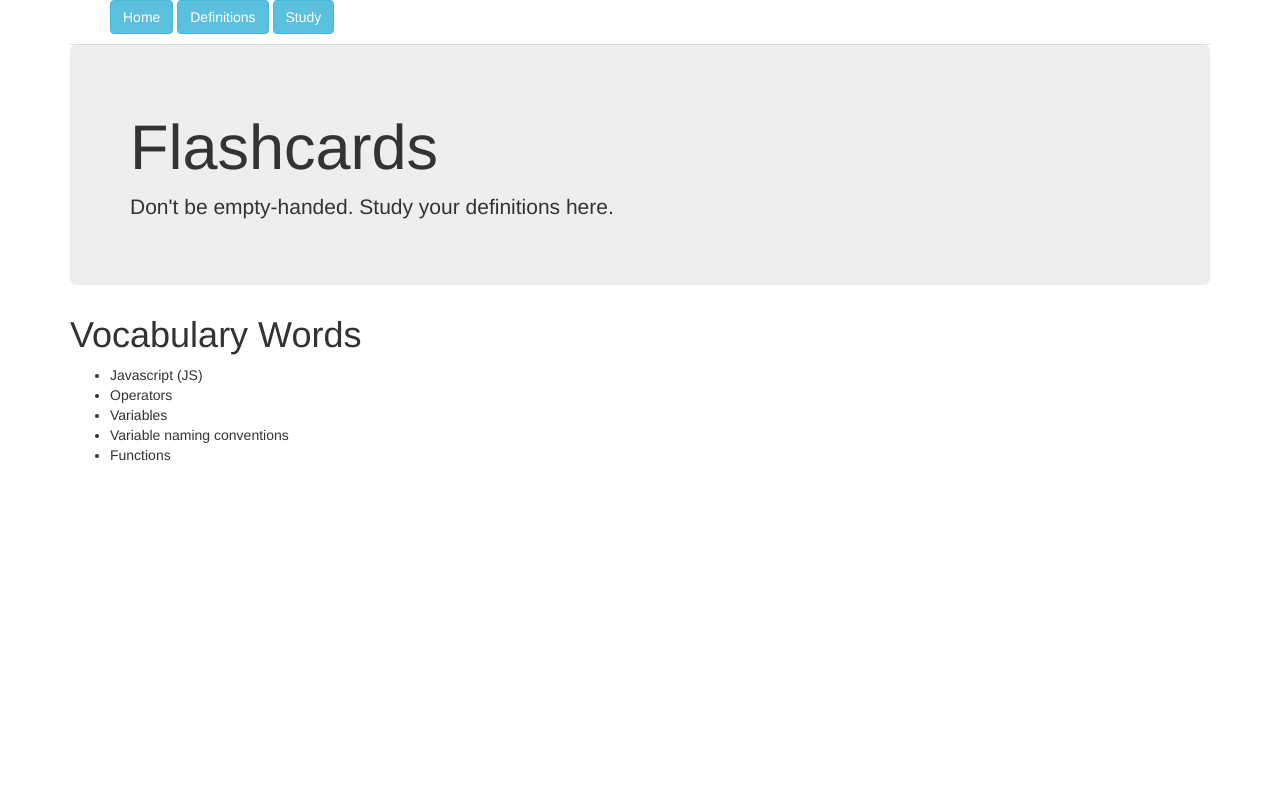
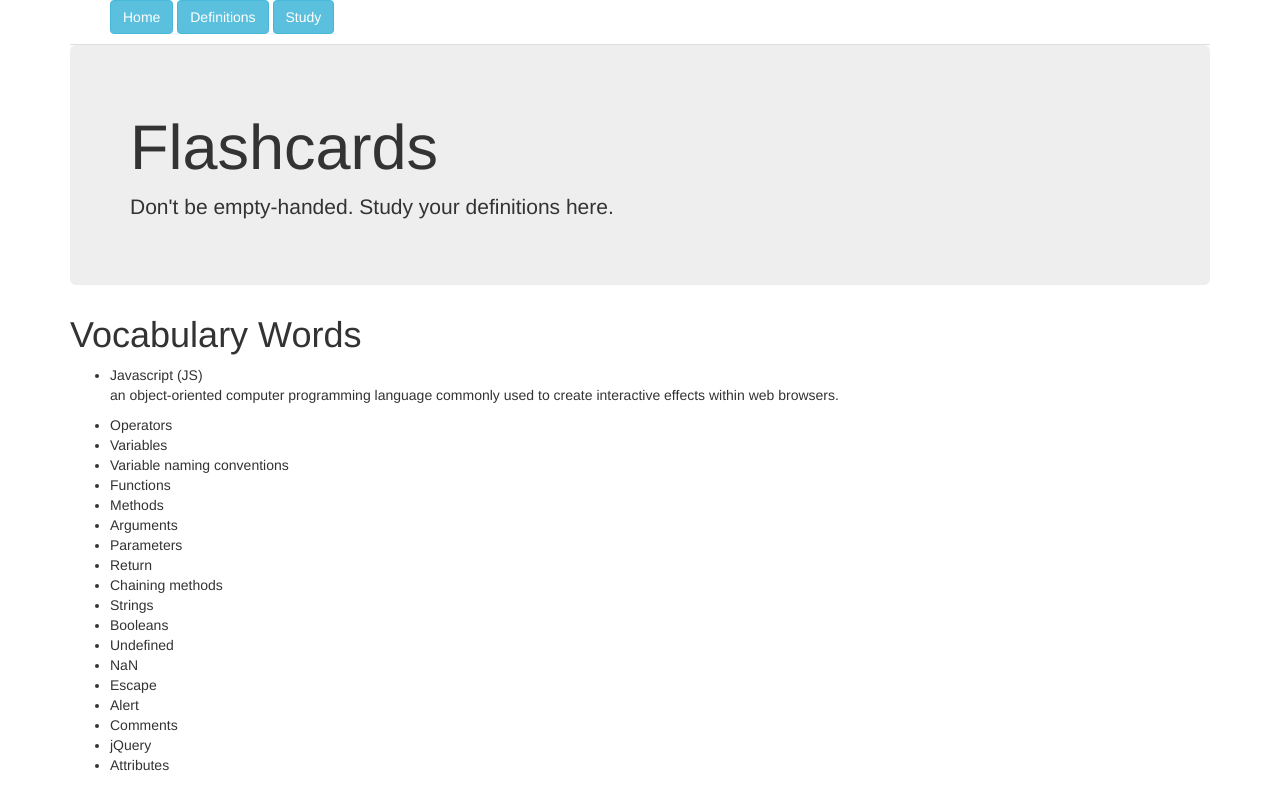
Before and after one commit to eliseylenore/flashcards, a plain HTML site: page index.html in a window 1280 px wide. Drawn offline with nearby package versions, Linux system fonts and the light colour scheme.

Commit message:
Yield more words and working on defining showing and hiding.

```diff
--- a/css/styles.css
+++ b/css/styles.css
@@ -0,0 +1,12 @@
+
+.demoWord {
+  cursor: pointer;
+}
+
+.demoWord:hover {
+  text-decoration: underline;
+}
+
+.definition {
+  display: none;
+}
--- a/index.html
+++ b/index.html
@@ -29,11 +29,31 @@
 
             <h1>Vocabulary Words</h1>
             <ul>
-              <li class="wordShow">Javascript (JS)</li>
-              <li class="wordShow">Operators</li>
-              <li class="wordShow">Variables</li>
-              <li class="wordShow">Variable naming conventions</li>
-              <li class="wordShow">Functions</li>
+              <li class="clickable">Javascript (JS)</li>
+              <p class="clickable">an object-oriented computer programming language commonly used to create interactive effects within web browsers.</p>
+
+              <li id=""class="clickable">Operators</li>
+
+              <li id=""class="clickable">Variables</li>
+
+              <li id=""class="clickable">Variable naming conventions</li>
+
+              <li id=""class="clickable">Functions</li>
+              <li id="methods" class="clickable">Methods</li>
+              <li id="arguments" class="clickable">Arguments</li>
+              <li id="parameters" class="clickable">Parameters</li>
+              <li id="return" class="clickable">Return</li>
+              <li id="chaining methods" class="clickable">Chaining methods</li>
+              <li id="string" class="clickable">Strings</li>
+              <li id="boolean" class="clickable">Booleans</li>
+              <li id="undefined" class="clickable">Undefined</li>
+              <li id="NaN" class="clickable">NaN</li>
+              <li id="escape" class="clickable">Escape</li>
+              <li id="alert<" class="clickable">Alert</li>
+              <li id="comments" class="clickable">Comments</li>
+              <li id="jQuery" class="clickable">jQuery</li>
+              <li id="attributes" class="clickable">Attributes</li>
+
             </ul>
 
 
--- a/js/scripts.js
+++ b/js/scripts.js
@@ -0,0 +1,6 @@
+$(function() {
+  $(".clickable").click(function() {
+  $(".demoWord").toggle();
+  $(".definition").show();
+    });
+});
```
